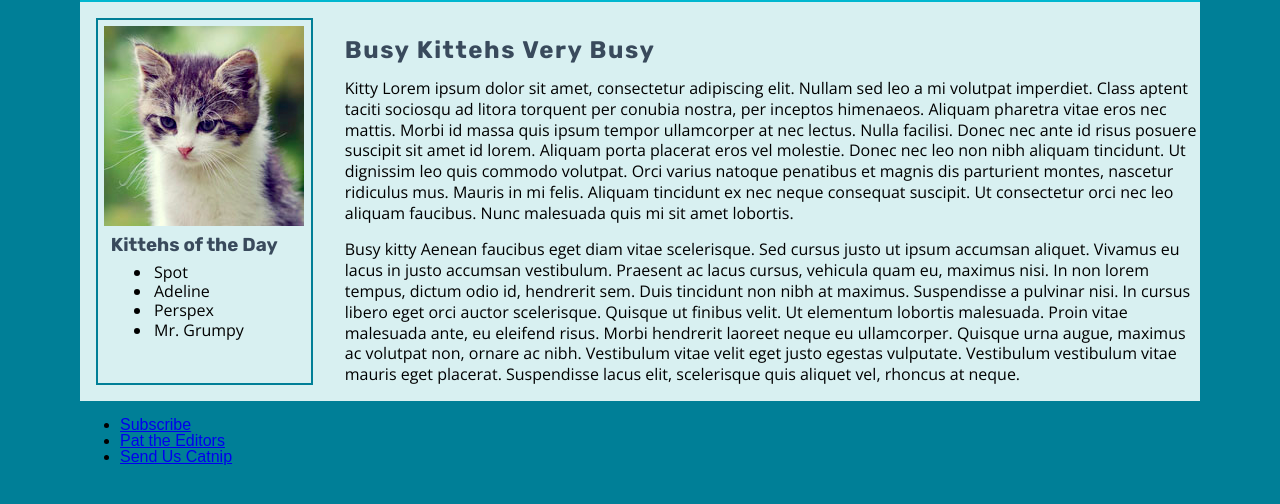
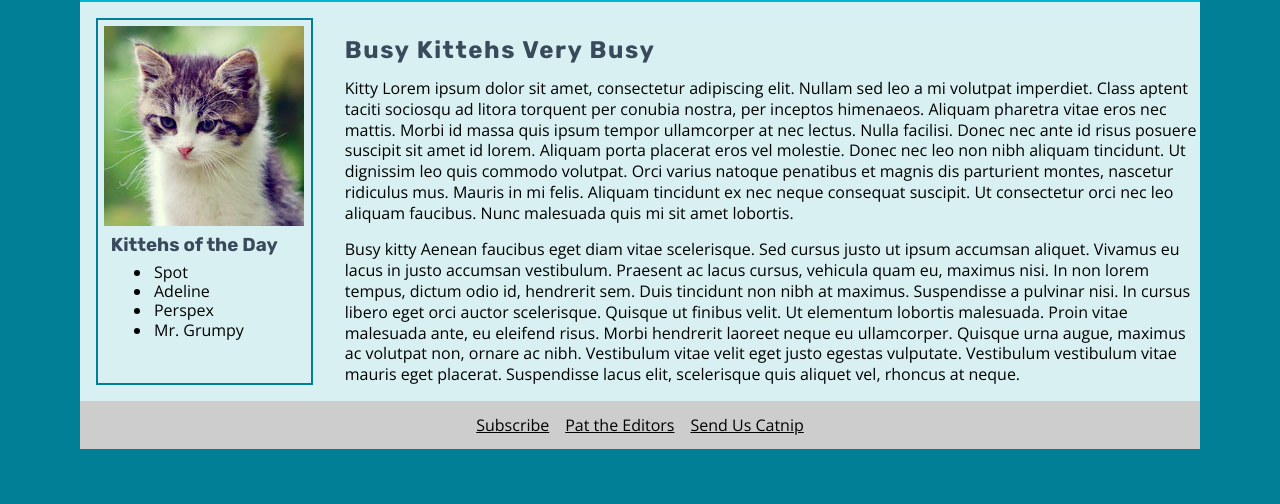
Before and after one commit to gstark/cohort-20-sample-the-daily-kitteh, a plain HTML site: page public/index.html in a window 1280 px wide. Shown: the part 134-638 px from the top of the page. Drawn offline with nearby package versions, Linux system fonts and the light colour scheme; a web font is replaced by a local one.

Commit message:
Style the footer

```diff
--- a/public/screen.css
+++ b/public/screen.css
@@ -91,3 +91,22 @@ section p {
   margin-top: 0rem;
   line-height: 1.3rem;
 }
+
+footer ul {
+  background-color: rgb(205, 205, 205);
+  display: flex;
+  font-family: 'Open Sans', sans-serif;
+  justify-content: center;
+  list-style: none;
+  margin-top: 0rem;
+  padding: 1rem;
+}
+
+footer li:not(:first-child) {
+  margin-left: 1rem;
+}
+
+footer a:link,
+footer a:visited {
+  color: black;
+}
```
